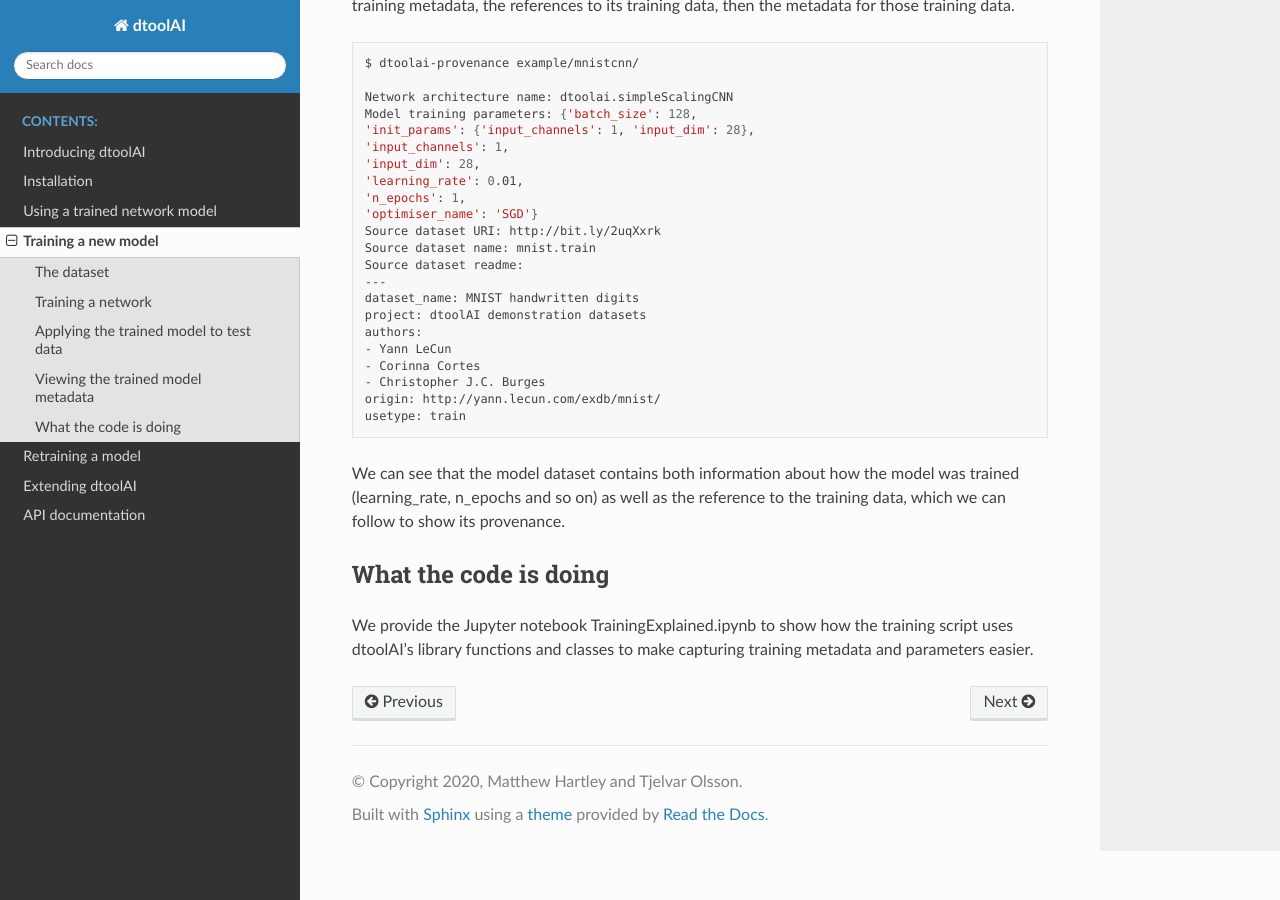
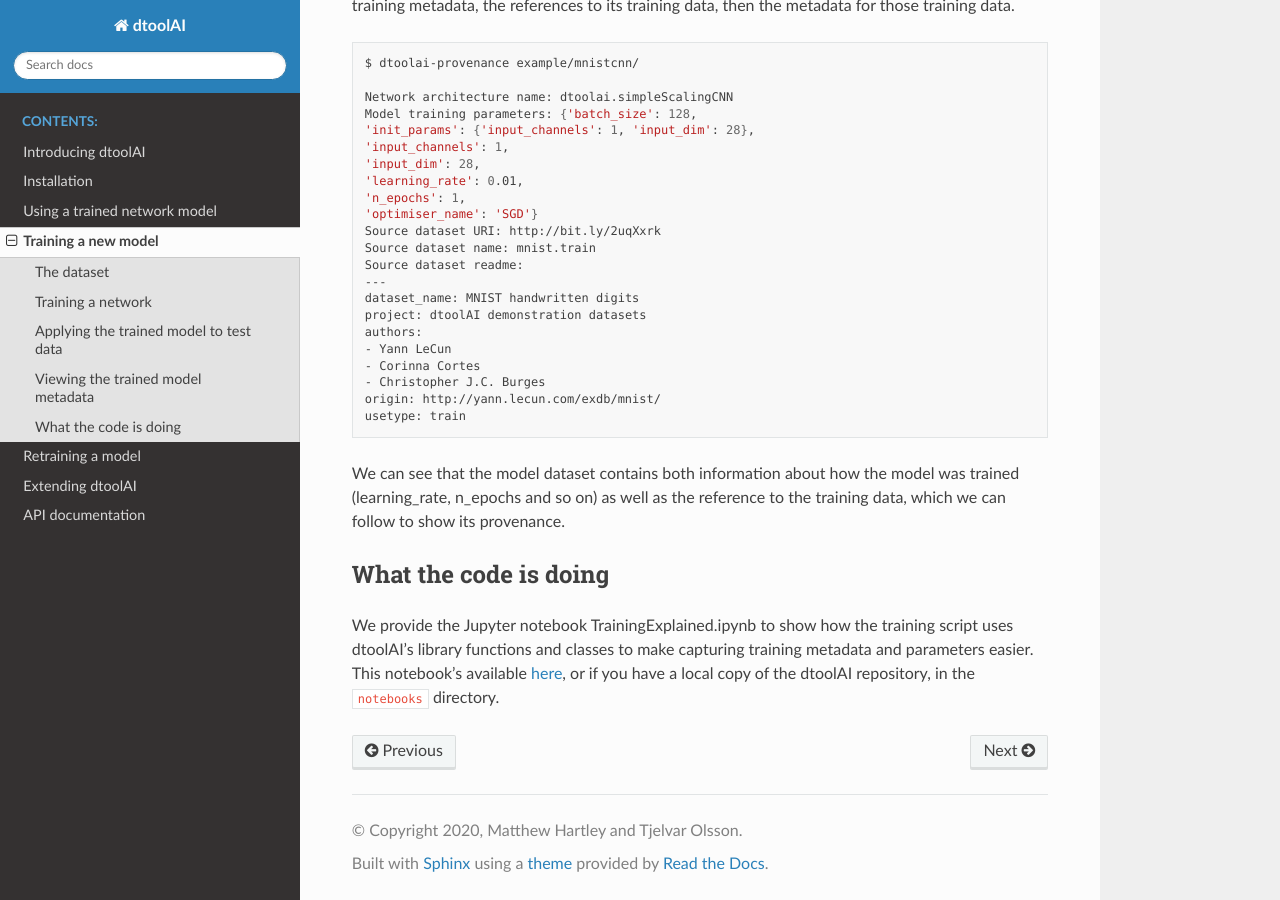
Before and after one commit to JIC-CSB/dtoolai, a Sphinx documentation site: the page built from docs/source/training.rst, in a window 1280 px wide and 900 px high, scrolled down 1760 px. Built offline with Sphinx 7.4.7 and the Read the Docs theme 2.0.0, drawn with Linux system fonts in a browser that asks for light colours.

Commit message:
Add link to Jupyter notebook

```diff
--- a/docs/source/training.rst
+++ b/docs/source/training.rst
@@ -120,4 +120,6 @@ What the code is doing
 
 We provide the Jupyter notebook TrainingExplained.ipynb to show how the training
 script uses dtoolAI's library functions and classes to make capturing training
-metadata and parameters easier.
+metadata and parameters easier. This notebook's available
+`here <https://github.com/JIC-CSB/dtoolai/blob/master/notebooks/TrainingExplained.ipynb>`_,
+or if you have a local copy of the dtoolAI repository, in the ``notebooks`` directory.
```
